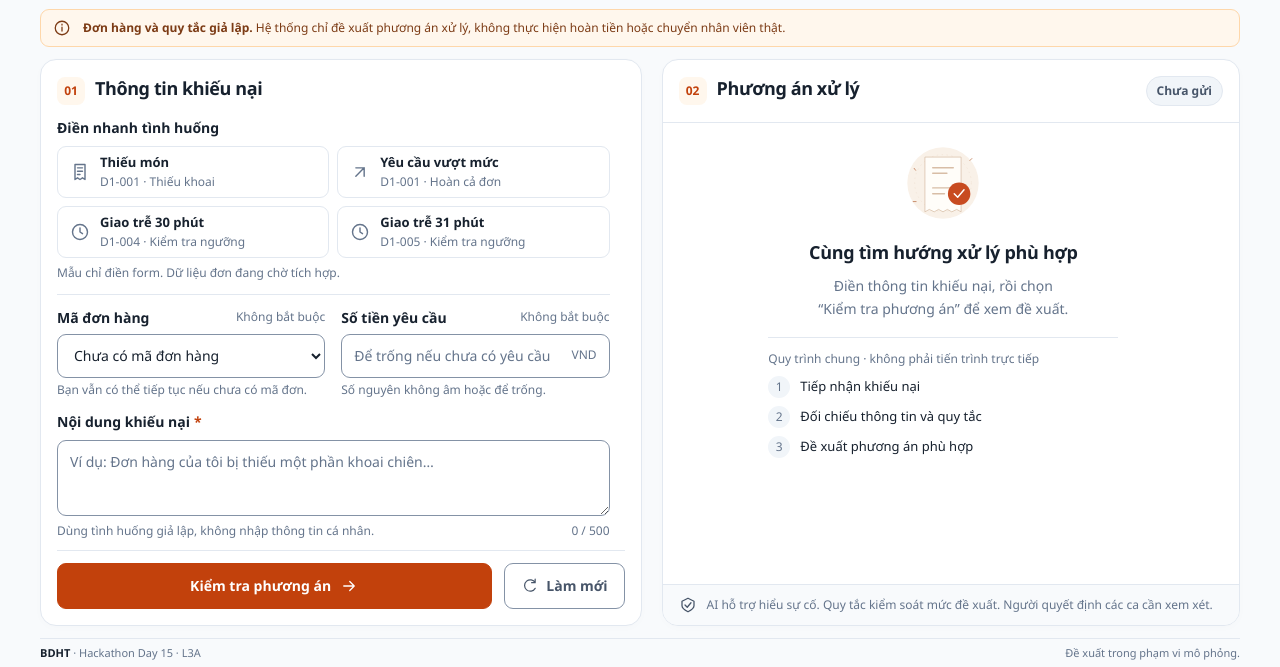
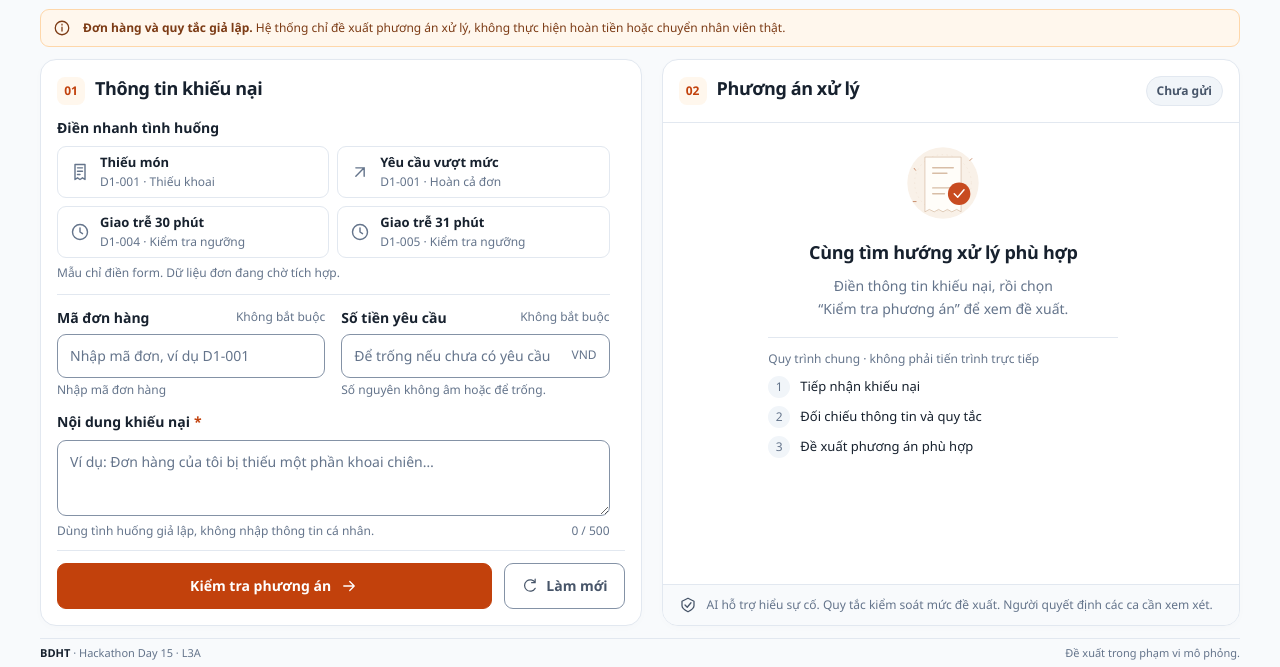
Before and after one commit to NguyenDacThe/K5-Day15-L3A-BDHT, a plain HTML site: page web/index.html in a window 1280 px wide. Shown: the part 133-800 px from the top of the page. Drawn offline with Linux system fonts and the light colour scheme.

Commit message:
update type of order_id

```diff
--- a/web/assets/app.js
+++ b/web/assets/app.js
@@ -240,7 +240,7 @@ export function createInterface(root = document) {
     field.scrollIntoView({ behavior: root.defaultView.matchMedia("(prefers-reduced-motion: reduce)").matches ? "auto" : "smooth", block: "center" });
   });
   sampleButtons.forEach((button) => button.addEventListener("click", () => fillSample(button.dataset.sample)));
-  formFields.forEach((field) => field.addEventListener(field.tagName === "SELECT" ? "change" : "input", () => {
+  formFields.forEach((field) => field.addEventListener("input", () => {
     clearValidation(); clearSampleSelection(); updateCount();
     if (!activeRequest) {
       const hadFeedback = panel.dataset.state !== "idle";
--- a/web/index.html
+++ b/web/index.html
@@ -66,13 +66,8 @@
           <div class="field-pair">
           <div class="field">
             <label for="order-id">Mã đơn hàng <span class="optional">Không bắt buộc</span></label>
-            <select id="order-id" name="order_id" aria-describedby="order-hint">
-              <option value="">Chưa có mã đơn hàng</option>
-              <option value="D1-001">D1-001 · Đơn mẫu thiếu món</option>
-              <option value="D1-004">D1-004 · Đơn mẫu giao trễ 30 phút</option>
-              <option value="D1-005">D1-005 · Đơn mẫu giao trễ 31 phút</option>
-            </select>
-            <p id="order-hint" class="field-hint">Bạn vẫn có thể tiếp tục nếu chưa có mã đơn.</p>
+            <input id="order-id" name="order_id" type="text" autocomplete="off" spellcheck="false" placeholder="Nhập mã đơn, ví dụ D1-001" aria-describedby="order-hint">
+            <p id="order-hint" class="field-hint">Nhập mã đơn hàng</p>
           </div>
           <div class="field">
             <label for="requested-amount">Số tiền yêu cầu <span class="optional">Không bắt buộc</span></label>
```
